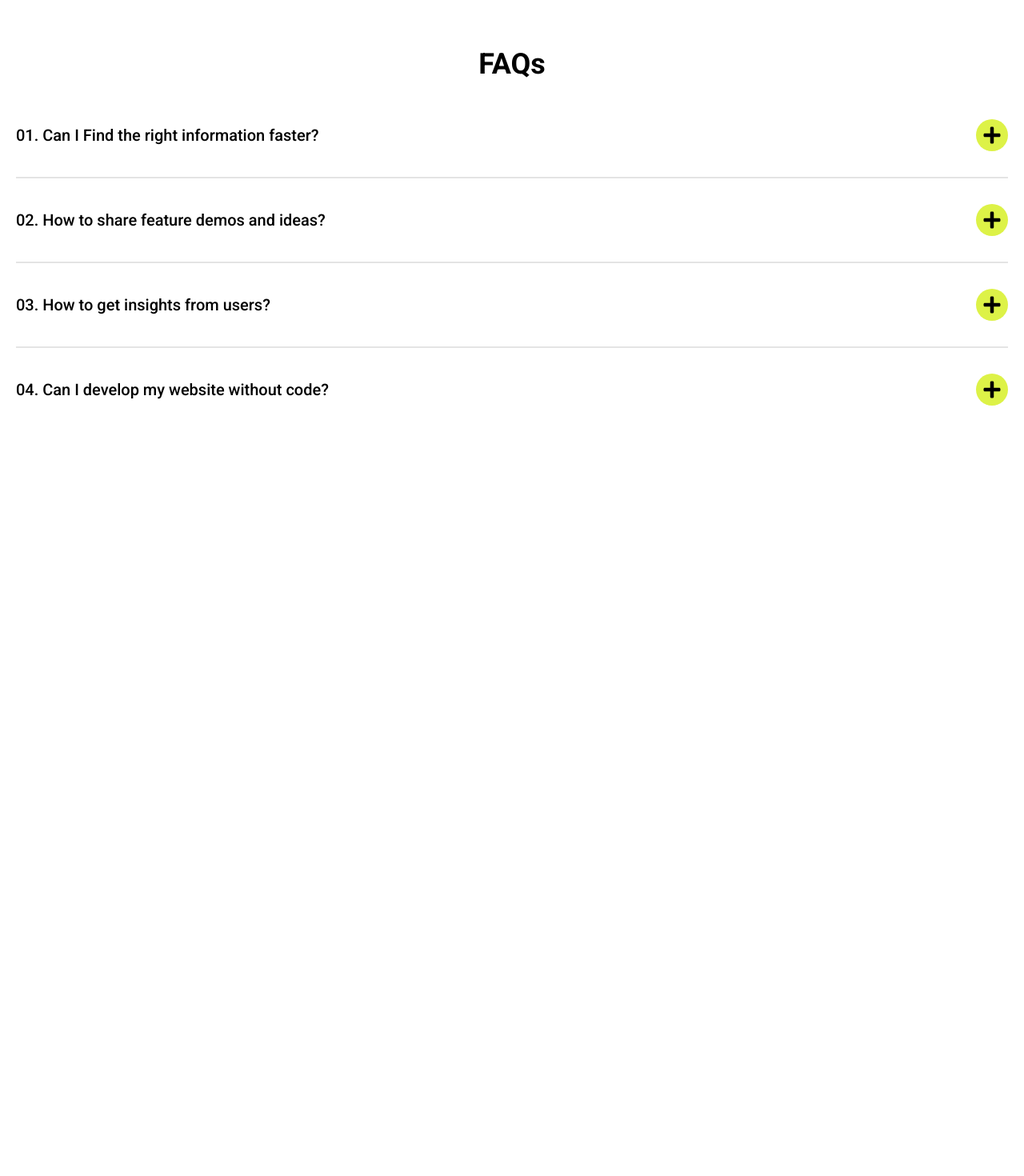
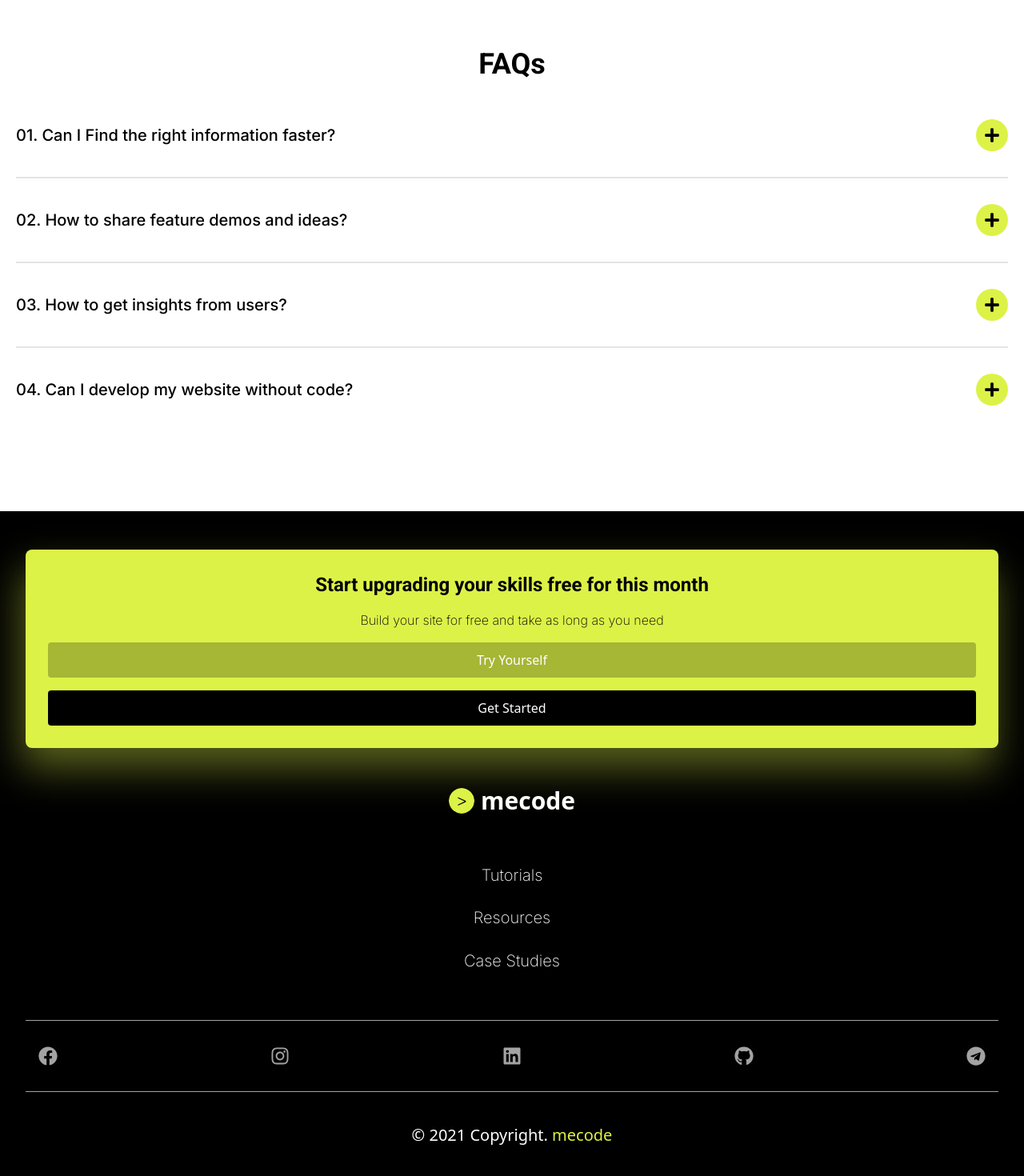
Before and after one commit to pujiragil/Mecode, a React (Vite) app: page / in a window 1280 px wide. Shown: the part 3346-4816 px from the top of the page at 80% size. Before the commit the page ends 3917 px from the top, so only its background shows below. Built offline with nearby package versions, Linux system fonts and the light colour scheme.

Commit message:
adding new footer section

```diff
--- a/src/App.jsx
+++ b/src/App.jsx
@@ -5,6 +5,7 @@ import Slider from "./components/Slider"
 import Section from "./components/Section"
 import Card from "./components/Card"
 import FAQ from "./components/faq"
+import Footer from "./components/Footer"
 
 function App() {
   return (
@@ -37,6 +38,11 @@ function App() {
           <FAQ/>
         </div>
       </div>
+      <div className="bg-black">
+        <div className="container mx-auto">
+          <Footer/>
+        </div>
+      </div>
     </>
   )
 }
--- /dev/null
+++ b/src/components/Footer/FooterElements.jsx
@@ -0,0 +1,50 @@
+import icon from '../../assets/icon2.svg'
+import { FaFacebook, FaInstagram, FaLinkedin, FaGithub, FaTelegram } from 'react-icons/fa'
+
+export const FooterCard = () => {
+  return (
+    <div className="bg-primary-card p-7 flex flex-col justify-center items-center rounded-lg drop-shadow-footer mb-12">
+      <h1 className="font-extrabold text-2xl font-roboto text-center mb-4">Start upgrading your skills free for this month</h1>
+      <p className="font-inter font-extralight text-center w-10/12 mb-4">Build your site for free and take as long as you need</p>
+      <button className="block rounded bg-[#00000040] w-full mb-4 py-2.5 text-white">Try Yourself</button>
+      <button className="block rounded bg-black w-full py-2.5 text-white">Get Started</button>
+    </div>
+  )
+}
+
+export const FooterTitle = () => {
+  return (
+    <div className="flex justify-center items-center text-white gap-x-2 mb-12">
+      <img src={icon} alt="icon" />
+      <h1 className="text-3xl font-bold">mecode</h1>
+    </div>
+  )
+}
+
+export const FooterMenu = () => {
+  return (
+    <div className="grid grid-cols-1 grid-rows-3 text-white h-40 text-center text-xl font-inter font-extralight items-center mb-12">
+      <p>Tutorials</p>
+      <p>Resources</p>
+      <p>Case Studies</p>
+    </div>
+  )
+}
+
+export const FooterLink = () => {
+  return (
+    <div className="flex justify-between items-center text-icon py-8 px-4 border-y border-icon text-2xl mb-10">
+      <FaFacebook/>
+      <FaInstagram/>
+      <FaLinkedin/>
+      <FaGithub/>
+      <FaTelegram/>
+    </div>
+  )
+}
+
+export const FooterCopy = () => {
+  return (
+    <h1 className="text-xl font-extralight text-white text-center">© 2021 Copyright. <span className="text-primary font-medium">mecode</span></h1>
+  )
+}
--- /dev/null
+++ b/src/components/Footer/index.jsx
@@ -0,0 +1,16 @@
+import React from 'react'
+import { FooterCard, FooterCopy, FooterLink, FooterMenu, FooterTitle } from './FooterElements'
+
+const Footer = () => {
+  return (
+    <div className="px-8 py-12">
+      <FooterCard/>
+      <FooterTitle/>
+      <FooterMenu/>
+      <FooterLink/>
+      <FooterCopy/>
+    </div>
+  )
+}
+
+export default Footer
--- a/src/components/faq/FaqElements.jsx
+++ b/src/components/faq/FaqElements.jsx
@@ -34,14 +34,14 @@ export const FaqSection = ({text}) => {
 
 export const FaqSubtitle = ({ text }) => {
   return (
-    <h2 className="font-roboto font-medium text-xl w-3/4">{text}</h2>
+    <h2 className="font-inter font-medium text-xl w-3/4">{text}</h2>
   )
 }
 
 export const FaqButton = ({open, clickOpen}) => {
   return (
     <div>
-      <button onClick={clickOpen} className="bg-primary-card rounded-full w-10 h-10 block text-2xl font-medium flex justify-center items-center">{open ? <FaMinus/> : <FaPlus/>}</button>
+      <button onClick={clickOpen} className="bg-primary-card rounded-full w-10 h-10 block text-xl  flex justify-center items-center">{open ? <FaMinus/> : <FaPlus/>}</button>
     </div>
   )
 }
--- a/src/components/faq/index.jsx
+++ b/src/components/faq/index.jsx
@@ -3,7 +3,7 @@ import { FaqWrapper } from './FaqElements'
 
 const FAQ = () => {
   return (
-    <div className="px-5">
+    <div className="px-5 mb-[100px]">
       <FaqWrapper/>
     </div>
   )
--- a/tailwind.config.cjs
+++ b/tailwind.config.cjs
@@ -11,10 +11,12 @@ module.exports = {
         'inter': ['Inter', 'sans-serif']
       },
       colors: {
-        'primary': '#DDF247'
+        'primary': '#DDF247',
+        'icon': '#A3A3A3'
       },
       borderColor: {
-        'main': '#E4E4E4'
+        'main': '#E4E4E4',
+        'icon': '#A3A3A3'
       },
       backgroundColor: {
         'main': '#F4F4F4',
@@ -26,6 +28,9 @@ module.exports = {
       },
       letterSpacing: {
         'hero': '0.11rem'
+      },
+      dropShadow: {
+        'footer': '-5px 25px 25px rgba(222, 242, 71, 0.4)'
       },
       height: {
         'hero': '479px',
```
Also changed, not shown: src/assets/icon2.svg (added).
